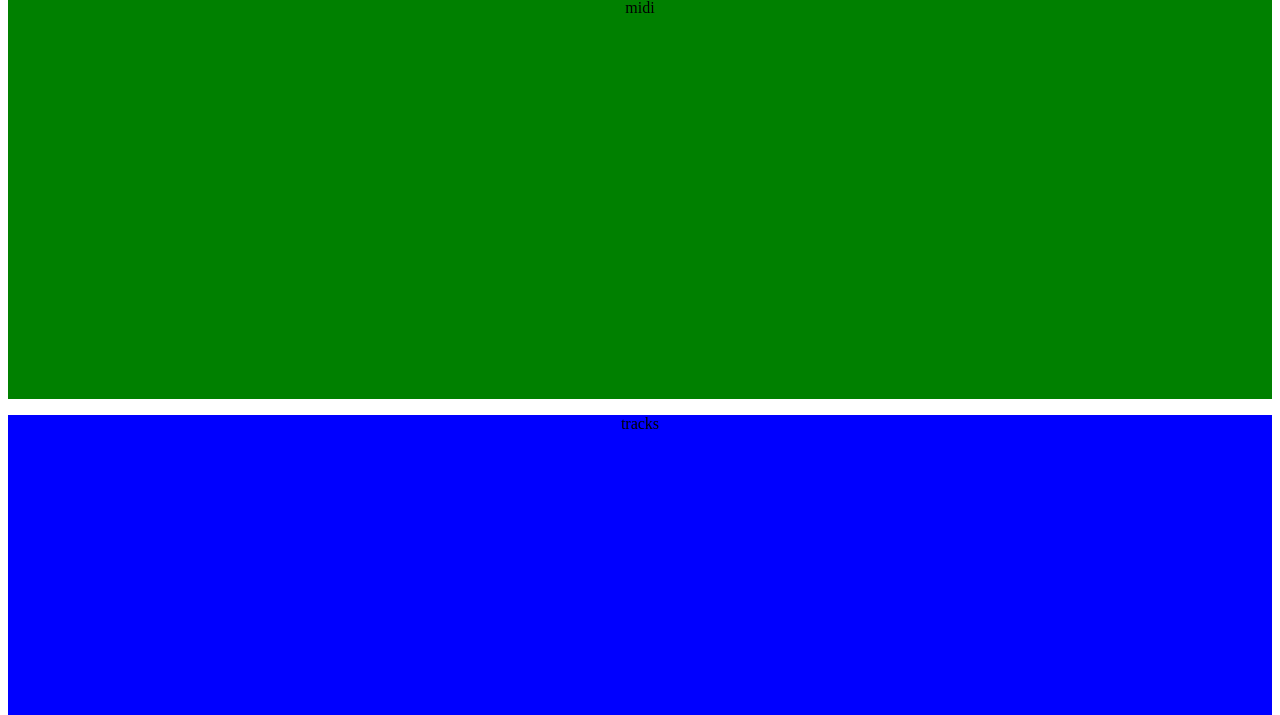
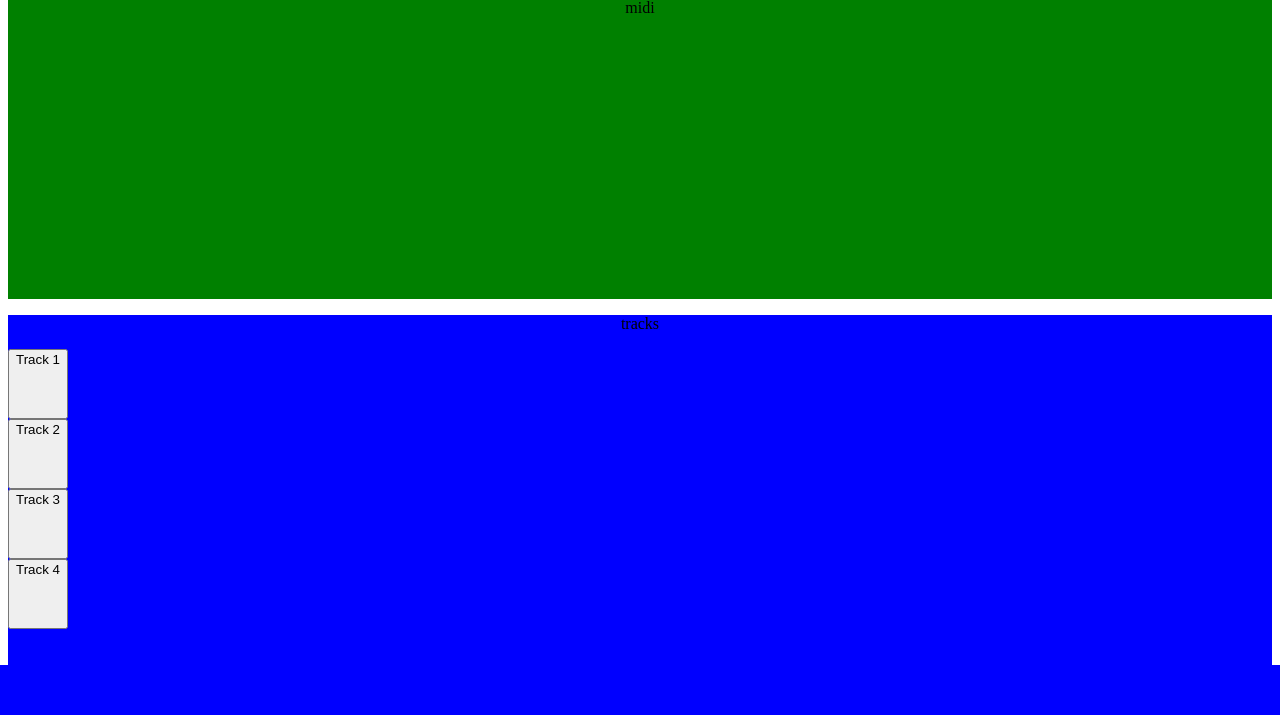
Before and after one commit to Voxalium/web_work, a PHP site: page / in a window 1280 px wide. Shown: the part 159-874 px from the top of the page. After the commit the page ends 824 px from the top, so only its background shows below. Run offline with PHP 8.4, Linux system fonts and the light colour scheme.

Commit message:
add track buttons

```diff
--- a/Apps/Sequencer/app.js
+++ b/Apps/Sequencer/app.js
@@ -1,6 +1,9 @@
 const tempoButton = document.getElementById("tempoButton");
+let value = tempoButton.style.left
+console.log(value);
 const tempoInput = document.createElement("input");
 tempoInput.style.width = "30px";
+
 let tempo = 135;
 
 tempoButton.textContent = tempo;
--- a/Apps/Sequencer/index.html
+++ b/Apps/Sequencer/index.html
@@ -30,6 +30,11 @@
     </div>
     <div id="tracks">
         <p>tracks</p>
+        <div id="trackButtons"></div>
+        <button class="trackButton">Track 1</button>
+        <button class="trackButton">Track 2</button>
+        <button class="trackButton">Track 3</button>
+        <button class="trackButton">Track 4</button>
     </div>
 
 </body>
--- a/Apps/Sequencer/style.css
+++ b/Apps/Sequencer/style.css
@@ -22,10 +22,15 @@
 }
 #midi{
     background-color: green;
-    height: 400px;
+    height: 300px;
 }
 
 #tracks{
     background-color: blue;
-    height: 300px;
+    height: 350px;
 }
+
+.trackButton{
+    display: block;
+    padding-bottom: 50px;
+}
```
